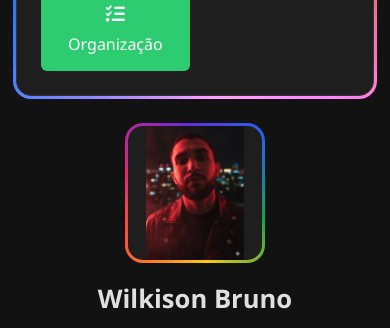
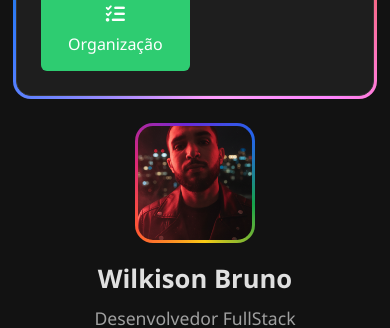
Before and after one commit to Wilki205/Portfolio, a React (Vite) app: page / in a window 390 px wide. Shown: the part 780-1108 px from the top of the page. Built offline with nearby package versions, Linux system fonts and the light colour scheme.

Commit message:
correção do balão de soft Skills feita, ajuste fino no balão de imgem

```diff
--- a/src/assets/styles/main.css
+++ b/src/assets/styles/main.css
@@ -157,7 +157,7 @@ body {
 .profile-picture {
   width: 100%;
   height: 100%;
-  object-fit: contain; /* << Nova linha */
+  object-fit: cover; /* << Nova linha */
 }
 .profile-info h2 {
   font-size: 2rem;
@@ -837,8 +837,9 @@ body {
   /* Perfil Central */
   .profile-picture-wrapper {
     /* Diminui o tamanho da foto de perfil */
-    width: 140px;
-    height: 140px;
+    width: 120px;
+    height: 120px;
+    margin: 0 auto 1rem;
   }
 
   .age-card {
```
